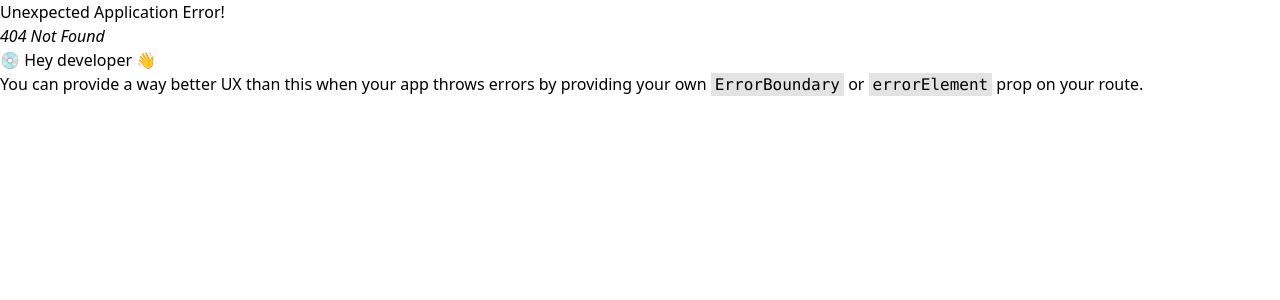
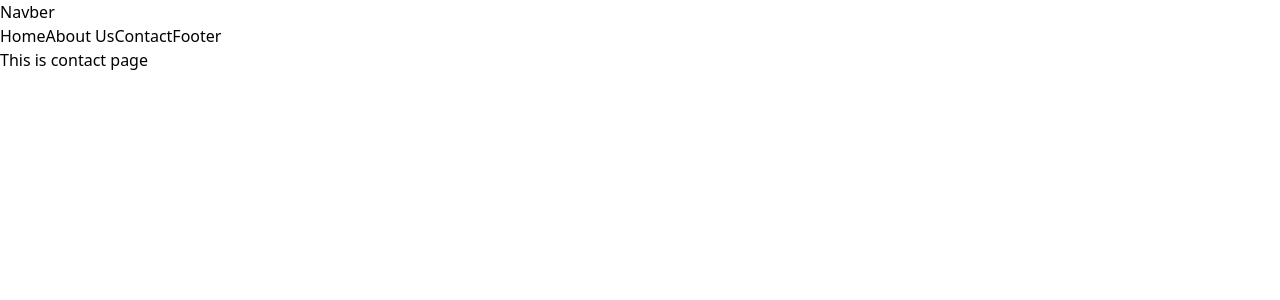
Before and after one commit to abirhasanabid/react-router-prc, a React (Vite) app: page /contact in a window 1280 px wide. Before the commit this address had no page. Shown: the top 300 px of the page. Built offline with nearby package versions, Linux system fonts and the light colour scheme.

Commit message:
added footer as a link

```diff
--- a/src/Components/AboutUs/AboutUs.jsx
+++ b/src/Components/AboutUs/AboutUs.jsx
@@ -2,7 +2,7 @@
 const AboutUs = () => {
     return (
         <div>
-            <h1 className="text-3xl">This is About page</h1>
+            <h1 className="text-3xl font-bold">This is About page</h1>
         </div>
     );
 };
--- /dev/null
+++ b/src/Components/Contact/Contact.jsx
@@ -0,0 +1,10 @@
+
+const Contact = () => {
+    return (
+        <div>
+            <p className="text-3xl font-bold">This is contact page</p>
+        </div>
+    );
+};
+
+export default Contact;
--- /dev/null
+++ b/src/Components/Footer/Footer.jsx
@@ -0,0 +1,10 @@
+
+const Footer = () => {
+    return (
+        <div>
+            <h1 className="text-4xl font-semibold text-red-400">This is footer</h1>
+        </div>
+    );
+};
+
+export default Footer;
--- a/src/Components/Navbar/Navbar.jsx
+++ b/src/Components/Navbar/Navbar.jsx
@@ -1,14 +1,16 @@
-import { Outlet } from "react-router-dom";
+import { Link, Outlet } from "react-router-dom";
 
 const Navbar = () => {
     return (
         <div>
             <h1>Navber</h1>
             <nav className="flex gap-5 ">
-                <a className="hover:text-orange-400" href="">Home</a>
-                <a className="hover:text-orange-400" href="">About Us</a>
-                <a className="hover:text-orange-400" href="">Contact</a>
+                <a className="hover:text-orange-400" href="/home">Home</a>
+                <a className="hover:text-orange-400" href="/about">About Us</a>
+                <a className="hover:text-orange-400" href="/contact">Contact</a>
+                <Link to='footer'>Footer</Link>
             </nav>
+
             <Outlet></Outlet>
         </div>
     );
```
Also changed, not shown: src/main.jsx (+10 -0 lines).
